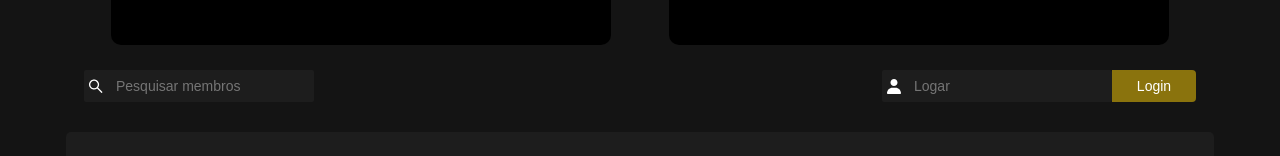
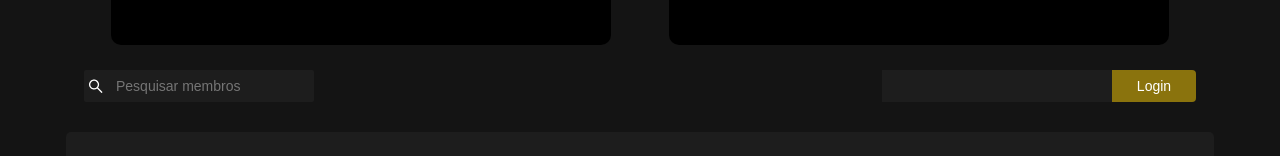
Before and after one commit to cpejr/frontend-novoponto, a React (Create React App) app: page / in a window 1280 px wide. Shown: the part 260-416 px from the top of the page. Built offline with nearby package versions, Linux system fonts and the light colour scheme.

Commit message:
Autocomplete molecule done

```diff
--- /dev/null
+++ b/src/components/molecules/AutocompleteInput/index.js
@@ -0,0 +1,99 @@
+import React, { useState } from 'react';
+import { AutocompleteInputContainer } from './styles';
+
+const AutocompleteInput = ({options = [], setMemberToLogin}) => {
+
+    const [activeSuggestion, setActiveSuggestion] = useState(0);
+    const [filteredSuggestions, setFilteredSuggestions] = useState([]);
+    const [showSuggestions, setShowSuggestions] = useState(false);
+    const [userInput, setUserInput] = useState("");
+
+    const onChange = (e) => {
+        const userInput = e.currentTarget.value;
+
+        const filteredSuggestions = options.filter(
+            suggestion =>
+                suggestion.toLowerCase().indexOf(userInput.toLowerCase()) > -1
+        );
+        setActiveSuggestion(0);
+        setFilteredSuggestions(filteredSuggestions);
+        setShowSuggestions(true);
+        setUserInput(e.currentTarget.value);
+        setMemberToLogin(e.currentTarget.value);
+    };
+
+    const onClick = e => {
+        setActiveSuggestion(0);
+        setFilteredSuggestions([]);
+        setShowSuggestions(false);
+        setUserInput(e.currentTarget.innerText);
+        setMemberToLogin(e.currentTarget.innerText);
+    };
+
+    const onKeyDown = e => {
+        if (e.keyCode === 13) {
+            setActiveSuggestion(0);
+            setShowSuggestions(false);
+            setUserInput(filteredSuggestions[activeSuggestion]);
+            setMemberToLogin(filteredSuggestions[activeSuggestion]);
+        }
+        else if (e.keyCode === 38) {
+            if (activeSuggestion === 0) {
+                return;
+            }
+            setActiveSuggestion(activeSuggestion - 1);
+        }
+        else if (e.keyCode === 40) {
+            if (activeSuggestion - 1 === filteredSuggestions.length) {
+                return;
+            }
+
+            setActiveSuggestion(activeSuggestion + 1);
+        }
+    };
+
+    let suggestionsListComponent;
+
+    if (showSuggestions && userInput) {
+      if (filteredSuggestions.length) {
+        suggestionsListComponent = (
+          <ul class="suggestions">
+            {filteredSuggestions.map((suggestion, index) => {
+              let className;
+
+              // Flag the active suggestion with a class
+              if (index === activeSuggestion) {
+                className = "suggestion-active";
+              }
+
+              return (
+                <li className={className} key={suggestion} onClick={onClick}>
+                  {suggestion}
+                </li>
+              );
+            })}
+          </ul>
+        );
+      } else {
+        suggestionsListComponent = (
+          <div class="no-suggestions">
+            <em>No suggestions, you're on your own!</em>
+          </div>
+        );
+      }
+    }
+
+    return (
+        <AutocompleteInputContainer>
+                <input
+                type="text"
+                onChange={onChange}
+                onKeyDown={onKeyDown}
+                value={userInput}
+                />
+                {suggestionsListComponent}
+        </AutocompleteInputContainer>
+    );
+}
+
+export default AutocompleteInput;
--- /dev/null
+++ b/src/components/molecules/AutocompleteInput/styles.js
@@ -0,0 +1,83 @@
+import styled from 'styled-components';
+
+export const AutocompleteInputContainer = styled.div`
+
+    background-color: #1D1D1D;
+    width: 230px;
+
+    display: flex;
+    flex-direction: column;
+    justify-content: flex-start;
+    align-items: center;
+    border-radius: 2px;
+
+    input{
+        width: 100%;
+        height: 32px;
+        background-color: #1D1D1D;
+        border: none;
+        outline: none;
+        padding: 3px 8px;
+        font-size: 14px;
+        line-height: 17px;
+        color: #FFF;
+    }
+
+    .no-suggestions {
+        color: #999;
+        padding: 0.5rem;
+    }
+
+    .suggestions {
+        border: 1px solid #222;
+        border-top-width: 0;
+        list-style: none;
+        margin-top: 0;
+        max-height: 143px;
+        overflow-y: auto;
+        padding-left: 0;
+        width: 230px;
+
+        ::-webkit-scrollbar {
+            width: 20px;
+        }
+
+        /* Track */
+        ::-webkit-scrollbar-track {
+            box-shadow: inset 0 0 5px grey;
+            border-radius: 10px;
+        }
+
+        /* Handle */
+        ::-webkit-scrollbar-thumb {
+            background: #fff;
+            border-radius: 10px;
+        }
+    }
+
+    ul{
+        width: 230px;
+        z-index: 10;
+    }
+
+    .suggestions li {
+        padding: 0.5rem;
+        background: rgba(255,209,7,0.8);
+    }
+
+    .suggestion-active,
+    .suggestions li:hover {
+        background: rgba(49, 216, 67, 1);
+        color: #fff;
+        cursor: pointer;
+        font-weight: 700;
+    }
+
+    .suggestion-active{
+        color: #fff;
+    }
+
+    .suggestions li:not(:last-of-type) {
+        border-bottom: 1px solid #999;
+    }
+`;
--- a/src/pages/Ponto/index.js
+++ b/src/pages/Ponto/index.js
@@ -11,6 +11,7 @@ import HourDisplayer from "../../components/atoms/HourDisplayer";
 import LogoutPointButton from "../../components/atoms/LogoutPointButton";
 import LoggedMembers from "../../components/molecules/LoggedMembersSection";
 import ConfirmationModal from "../../components/molecules/Modal";
+import AutocompleteInput from "../../components/molecules/AutocompleteInput";
 
 const fakeLoggedMembers = [
   {
@@ -64,7 +65,7 @@ const Ponto = () => {
   const handleClick = () => {
     // alert("Parabéns, vc logou!");
 
-    if(memberToLogin === ''){
+    if(!memberToLogin){
       setErrorInpuLogin(true)
     }else{
       setErrorInpuLogin(false)
@@ -172,7 +173,7 @@ const Ponto = () => {
     }, delta);
   };
 
-
+  const options = ['Arthur Lima', 'Arthur Braga', 'Diogo Almazan', 'João Prates']
 
   return (
     <PontoComponent theme={themeColors}>
@@ -197,7 +198,8 @@ const Ponto = () => {
 
             <div className="loginAndItsValidateSection">
               <div className="loginSection">
-                <InputText placeholder="Logar" handleInputText={handleLogin} error={errorInpuLogin}/>
+                {/* <InputText placeholder="Logar" handleInputText={handleLogin} error={errorInpuLogin}/> */}
+                <AutocompleteInput options={options} setMemberToLogin={setMemberToLogin} />
                 <CommonButton
                   buttonLabel="Login"
                   buttonColor={themeColors.yellow}
```
